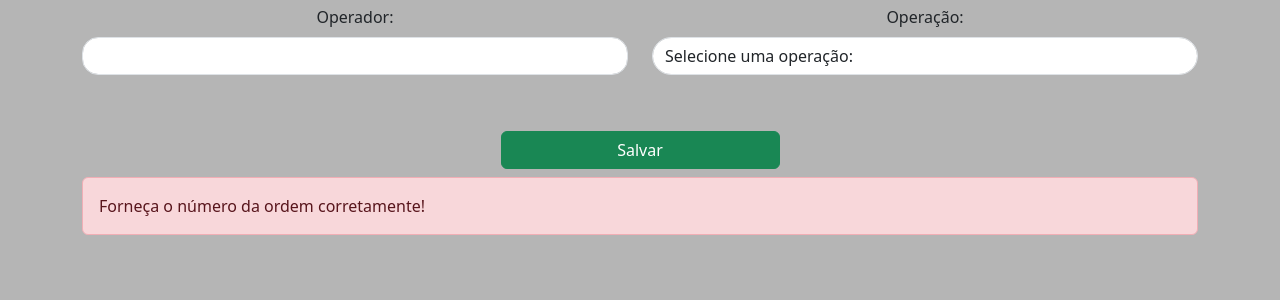
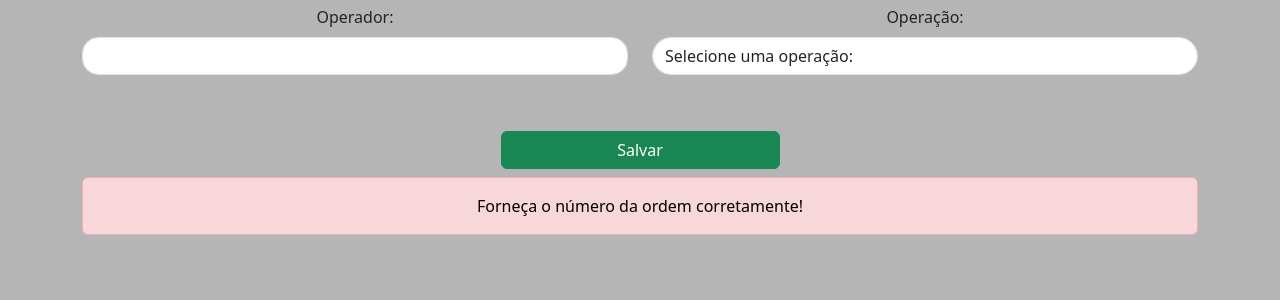
Before and after one commit to enzozami/Projeto_TCC, a PHP site: page /apontamento.php in a window 1280 px wide. Shown: the part 313-613 px from the top of the page. Run offline with PHP 8.4, Linux system fonts and the light colour scheme.

Commit message:
arrumando_operadores

```diff
--- a/front/paginas/apontamento.php
+++ b/front/paginas/apontamento.php
@@ -19,7 +19,7 @@
             <div id="apontamentoForm" class="mt-0">
 
 
-                    <h5 class="text-center mx-auto py-3" style="background-color: rgb(63, 0, 113); color: #fff; ">APONTAMENTO</h5> <!--     text-align: center; margin-top: 25px; padding-top: 15px; -->
+                    <h5 class="text-center mx-auto py-3" style="background-color: rgb(63, 0, 113); color: #fff; ">APONTAMENTO</h5>
 
                 <div class="row mt-4 text-center" id="primeira_parte">
                     <div class="col">
@@ -81,7 +81,7 @@
                     </div>
                 </div>
                 <br><br>
-                <button class="btn btn-success my-2 w-25 d-block mx-auto">Salvar</button>
+                <button name="botao_salvar_apontamento" class="btn btn-success my-2 w-25 d-block mx-auto">Salvar</button>
                 <!-- <div class="error-message-apontamento" style="color: red; display: none">Apontamento Inválido.</div> -->
             </div>
         </form>
@@ -95,15 +95,15 @@
             $quantidade = filter_input(INPUT_POST, 'quantidade', FILTER_SANITIZE_NUMBER_INT);
 
             if(isset($nop) == false || strlen($nop) == 0){
-                echo"<div class='alert alert-danger'>Forneça o número da ordem corretamente!</div>";
+                echo"<div class='alert alert-danger text-center fx-bold' style='color: black'>Forneça o número da ordem corretamente!</div>";
             } elseif (isset($operacao) == false){
-                echo"<div class='alert alert-danger'>Forneça a operação corretamente!</div>";
+                echo"<div class='alert alert-danger text-center fx-bold' style='color: black'>Forneça a operação corretamente!</div>";
             } elseif(isset($operador) == false || strlen($operador) == 0){
-                echo"<div class='alert alert-danger'>Forneça o operador corretamente!</div>";
+                echo"<div class='alert alert-danger text-center fx-bold' style='color: black'>Forneça o operador corretamente!</div>";
             } elseif(isset($quantidade) == false || strlen($quantidade) == 0){
-                echo"<div class='alert alert-danger'>Forneça a quantidade corretamente!</div>";
+                echo"<div class='alert alert-danger text-center' style='color: black'>Forneça a quantidade corretamente!</div>";
             } else {
-                // aqui vai ocorrer o codigo kkk
+                // aqui vai ocorrer o codigo
             }
 
         ?>
```
Also changed, not shown: front/paginas/operadores.php (+18 -8 lines).
